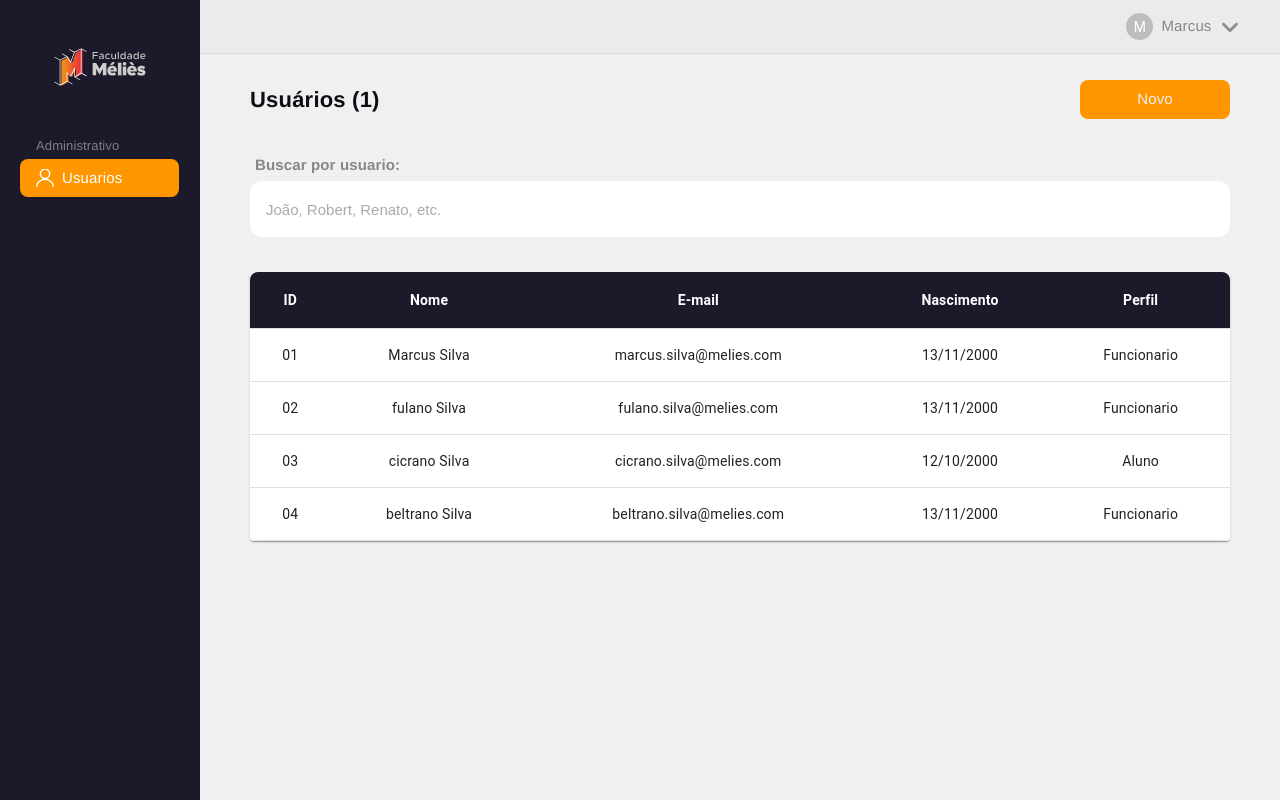
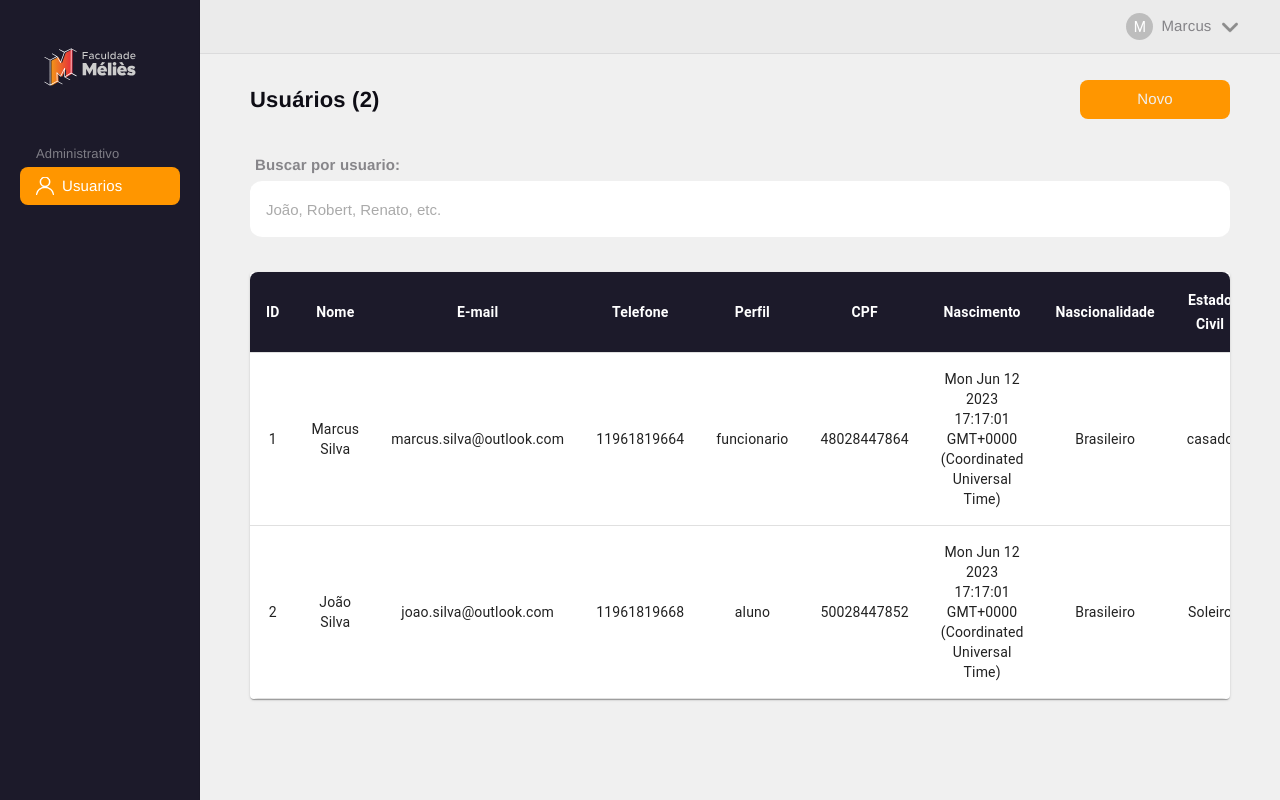
Before and after one commit to academia-melies/admin-melies, a Next.js app: page /users/list in a window 1280 px wide. Built offline with nearby package versions, Linux system fonts and the light colour scheme; no server answers.

Commit message:
add table

```diff
--- a/package.json
+++ b/package.json
@@ -13,8 +13,8 @@
     "@emotion/styled": "^11.10.6",
     "@mui/material": "^5.11.12",
     "@zeit/next-css": "^1.0.1",
-    "axios": "^1.3.4",
-    "dotenv": "^16.0.3",
+    "axios": "^1.4.0",
+    "dotenv": "^16.1.4",
     "draft-js": "^0.11.7",
     "draftjs-to-html": "^0.9.1",
     "hamburger-react": "^2.5.0",
--- a/src/atoms/TextInput.js
+++ b/src/atoms/TextInput.js
@@ -9,7 +9,7 @@ export const TextInput = (props) => {
       <TextField
          {...props}
          InputProps={{
-            sx: { borderRadius: 2, fontSize: { xs: '12px', xm: '15px', md: '15px', lg: '15px' }, fontFamily: 'InterRegular', color: Colors.textPrimary, ...InputProps?.style }
+            sx: { borderRadius: 2, fontSize: { xs: '12px', xm: '15px', md: '15px', lg: '15px' }, fontFamily: 'InterRegular', ...InputProps?.style }
          }}
          InputLabelProps={{ style: { color: '#888' } }}
       />
--- a/src/helpers/index.js
+++ b/src/helpers/index.js
@@ -18,10 +18,14 @@ export const getDialogPosition = (event, maxDialogWidth) => {
 }
 
 export const formatTimeStamp = (timestamp) => {
-   const formatter = new Intl.DateTimeFormat('pt');
-   const date = new Date(timestamp)
-   return formatter.format(date)
-}
+   const date = new Date(timestamp);
+
+   const day = String(date.getDate()).padStart(2, '0');
+   const month = String(date.getMonth() + 1).padStart(2, '0');
+   const year = String(date.getFullYear());
+
+   return `${day}/${month}/${year}`;
+ };
 
 export const emailValidator = (email) => {
    const EMAIL_REGEX = /[a-z0-9!#$%&'*+/=?^_`{|}~-]+(?:\.[a-z0-9!#$%&*'+/=?^_`{|}~-]+)*@(?:[a-z0-9](?:[a-z0-9-]*[a-z0-9])?\.)+[a-z0-9](?:[a-z0-9-]*[a-z0-9])?/;
--- a/src/organisms/Table/table.js
+++ b/src/organisms/Table/table.js
@@ -3,6 +3,7 @@ import React from "react";
 import { Colors } from "../layout/Colors";
 import Link from "next/link";
 import { useRouter } from "next/router";
+import { formatTimeStamp } from "../../helpers";
 
 export const Table_V1 = (props) => {
 
@@ -20,7 +21,7 @@ export const Table_V1 = (props) => {
     return (
         <>
             <Paper>
-                <TableContainer sx={{ borderRadius: '8px' }}>
+                <TableContainer sx={{ borderRadius: '8px', overflow: 'auto' }}>
                     <Table>
                         <TableHead>
                             <TableRow style={{ backgroundColor: Colors.backgroundSecundary }}>
@@ -31,12 +32,20 @@ export const Table_V1 = (props) => {
                         </TableHead>
                         <TableBody>
                             {data?.map((row) => (
-                                <TableRow key={row.id} onClick={() => handleRowClick(row.id)}
+                                <TableRow key={row.id} onClick={() => handleRowClick(row.ID)}
                                     sx={styles.bodyRow}>
                                     {columns.map((column) => (
+                                        row[column?.key] ?
                                         <TableCell key={`${row.id}-${column.key}`} sx={styles.bodyCell}>
-                                            {row[column.key]}
+                                            {typeof row[column.key] === 'object' &&
+                                                row[column?.key || '-'] instanceof Date ? (
+                                                formatTimeStamp(row[column?.key || '-'])
+                                            ) : (
+                                                row[column?.key || '-']
+                                            )}
                                         </TableCell>
+                                        :
+                                        <TableCell sx={styles.bodyCell}>---</TableCell>
                                     ))}
                                 </TableRow>
                             ))}
--- a/src/organisms/layout/LeftMenu.js
+++ b/src/organisms/layout/LeftMenu.js
@@ -23,18 +23,20 @@ export const LeftMenu = ({ menuItems = [] }) => {
    return (
       <>
          <Box sx={{ ...styles.leftMenuMainContainer, ...(showMenuMobile && { display: 'flex' }) }}>
+            <Box sx={{position: 'fixed', height: '100%', width: '160px', }}>
                <Box sx={{
                   ...styles.icon,
                   backgroundImage: `url('/favicon.svg')`,
                   backgroundSize: 'contain',
-               width: 1,
+                  width: 140,
                   height: 40,
                   marginTop: 1,
                   "&:hover": {
                      cursor: 'pointer', opacity: 0.8
                   }
                }} onClick={() => router.push('/')} />
-            <Box sx={{ display: 'flex', flexDirection: 'column', gap: 1 }}>
+
+               <Box sx={{ display: 'flex', flexDirection: 'column', gap: 1, marginTop: 7 }}>
                   {menuItems.map((group, index) =>
                      <Box sx={{ display: 'flex', flexDirection: 'column', gap: 0.4, color: '#f0f0f0' + '77' }}>
                         {index !== 0 && <Box sx={{ width: '100%', height: `1px`, backgroundColor: '#e4e4e4', margin: `16px 0px`, }} />}
@@ -55,6 +57,7 @@ export const LeftMenu = ({ menuItems = [] }) => {
                         )}
                      </Box>
                   )}
+               </Box>
             </Box>
          </Box >
          <Box sx={styles.menuResponsive}>
@@ -142,7 +145,7 @@ const styles = {
       borderRight: `1px solid #00000010`,
       padding: `40px 20px`,
       gap: 6,
-      zIndex: 100000,
+      zIndex: 999999999,
       position: { xs: 'absolute', sm: 'absolute', md: 'relative', lg: 'relative' },
       width: { xs: '50%', sm: 200, md: 200, lg: 200 },
    },
@@ -191,7 +194,7 @@ const styles = {
       alignItems: 'center',
       justifyContent: 'right',
       display: 'flex',
-      zIndex: 99999,
+      zIndex: 99999999,
       display: { xs: 'flex', sm: 'flex', md: 'none', lg: 'none' },
    },
    menuMobileContainer: {
--- a/src/organisms/sections/userHeader.js
+++ b/src/organisms/sections/userHeader.js
@@ -65,7 +65,7 @@ const styles = {
         justifyContent: 'flex-end',
         boxSizing: 'border-box',
         gap: 1,
-        position: 'fixed',
+        position: 'absolute',
         backgroundColor: Colors.backgroundPrimary + '05',
         borderBottom: `1px solid ${Colors.backgroundPrimary + '11'}`,
     },
--- a/src/pages/users/list.js
+++ b/src/pages/users/list.js
@@ -1,87 +1,95 @@
 import { useTheme } from "@mui/system"
 import { useRouter } from "next/router"
 import { useEffect, useState } from "react"
-import { api } from '../../api/api'
 import { Box, ContentContainer, Text } from "../../atoms"
 import { Forbidden } from "../../forbiddenPage/forbiddenPage"
 import { Colors, SearchBar, SectionHeader, Table_V1 } from "../../organisms"
+import { api } from "../../api/api"
 
 export default function ListUsers(props) {
 
-   // const [users, setUsers] = useState([])
+   const [usersList, setUsers] = useState([])
    const [filterData, setFilterData] = useState('')
 
-   const filter = (item) => item?.name?.toLowerCase().includes(filterData?.toLowerCase());
-
+   const router = useRouter()
+   const filter = (item) => item?.NOME?.toLowerCase().includes(filterData?.toLowerCase());
    const theme = useTheme()
 
-   // useEffect(() => {
-   //    getUsers()
-   // }, [])
+   const getUsers = async () => {
+      try {
+         const response = await api.get('/users')
 
-   // const getUsers = async () => {
-   //    setLoading(true)
-   //    await api.get(`/users`)
-   //       .then(response => {
-   //          const { data } = response
-   //          setUsers(data)
-   //       })
-   //       .catch(error => {
-   //          console.log(error)
-   //       })
-   //       .finally(() => setLoading(false));
-   // }
+         console.log(response)
+         // setUsers(data)
+      } catch (error) {
+         console.log(error)
+      }
+   }
+
+   useEffect(() => {
+      getUsers()
+   }, [])
+
 
    const users = [
       {
-         id: '01',
-         name: 'Marcus Silva',
-         email: 'marcus.silva@melies.com',
-         birthDate: '13/11/2000',
-         perfil: 'Funcionario'
+         ID: '1',
+         LOGIN: "marcus.silva",
+         NOME: "Marcus Silva",
+         EMAIL: "marcus.silva@outlook.com",
+         NASCIMENTO: Date("2000-01-01T02:00:00.000Z"),
+         TELEFONE: "11961819664",
+         PERFIL: "funcionario",
+         CPF: "48028447864",
+         NACIONALIDADE: "Brasileiro",
+         ESTADO_CIVIL: "casado",
+         CONJUGE: "Dallila-Almeida",
+         EMAIL_CORPORATIVO: "marcus.silva@melies.com.br",
+         DEPENDENTE: 1,
       },
       {
-         id: '02',
-         name: 'fulano Silva',
-         email: 'fulano.silva@melies.com',
-         birthDate: '13/11/2000',
-         perfil: 'Funcionario'
-      },
-      {
-         id: '03',
-         name: 'cicrano Silva',
-         email: 'cicrano.silva@melies.com',
-         birthDate: '12/10/2000',
-         perfil: 'Aluno'
-      },
-      {
-         id: '04',
-         name: 'beltrano Silva',
-         email: 'beltrano.silva@melies.com',
-         birthDate: '13/11/2000',
-         perfil: 'Funcionario'
-      },
+         ID: '2',
+         LOGIN: "joao.silva",
+         NOME: "João Silva",
+         EMAIL: "joao.silva@outlook.com",
+         NASCIMENTO: Date('1995-11-01T02:00:00.000Z'),
+         TELEFONE: "11961819668",
+         PERFIL: "aluno",
+         CPF: "50028447852",
+         NACIONALIDADE: "Brasileiro",
+         ESTADO_CIVIL: "Soleiro",
+         CONJUGE: "",
+         EMAIL_CORPORATIVO: "joao.silva@melies.com.br",
+         DEPENDENTE: 0,
+      }
    ]
 
    const column = [
-      { key: 'id', label: 'ID' },
-      { key: 'name', label: 'Nome' },
-      { key: 'email', label: 'E-mail' },
-      { key: 'birthDate', label: 'Nascimento' },
-      { key: 'perfil', label: 'Perfil' },
+      { key: 'ID', label: 'ID' },
+      { key: 'NOME', label: 'Nome' },
+      { key: 'EMAIL', label: 'E-mail' },
+      { key: 'TELEFONE', label: 'Telefone' },
+      { key: 'PERFIL', label: 'Perfil' },
+      { key: 'CPF', label: 'CPF' },
+      { key: 'NASCIMENTO', label: 'Nascimento' },
+      { key: 'NACIONALIDADE', label: 'Nascionalidade' },
+      { key: 'ESTADO_CIVIL', label: 'Estado Civil' },
+      { key: 'CONJUGE', label: 'Conjuge' },
+      { key: 'EMAIL_CORPORATIVO', label: 'Email Meliés' },
+      { key: 'DEPENDENTE', label: 'Dependente' },
 
    ];
 
    return (
       <>
          <SectionHeader
-            title={`Usuários (1)`}
+            title={`Usuários (${users.length})`}
             newButton
             newButtonAction={() => router.push(`/users/new`)}
          />
          <Box>
-            <Text secundary bold style={{margin:'0px 5px 5px 5px',}}>Buscar por usuario: </Text>
-            <SearchBar placeholder='João, Robert, Renato, etc.' style={{padding: '15px'}} onChange={setFilterData}/>
+            <Text secundary bold style={{ margin: '0px 5px 5px 5px', }}>Buscar por usuario: </Text>
+            <SearchBar placeholder='João, Robert, Renato, etc.' style={{ padding: '15px' }} onChange={setFilterData} />
          </Box>
          <Table_V1 data={users?.filter(filter)} columns={column} />
       </>
```
Also changed, not shown: src/pages/users/[id].js (+149 -4 lines), 1 other file (tests, documents, lock files or other folders). Lines whose indentation alone changed are shown as unchanged.
